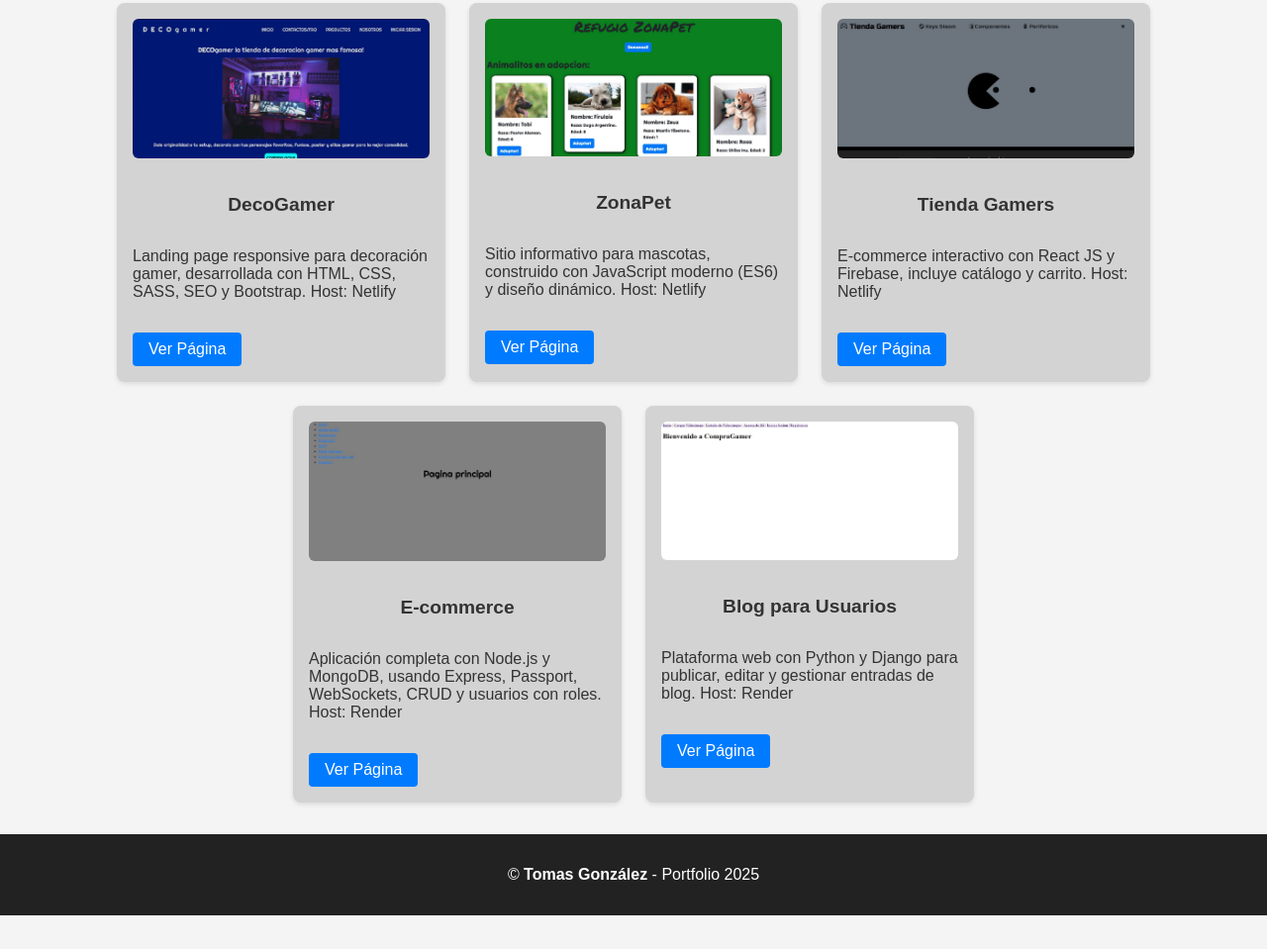
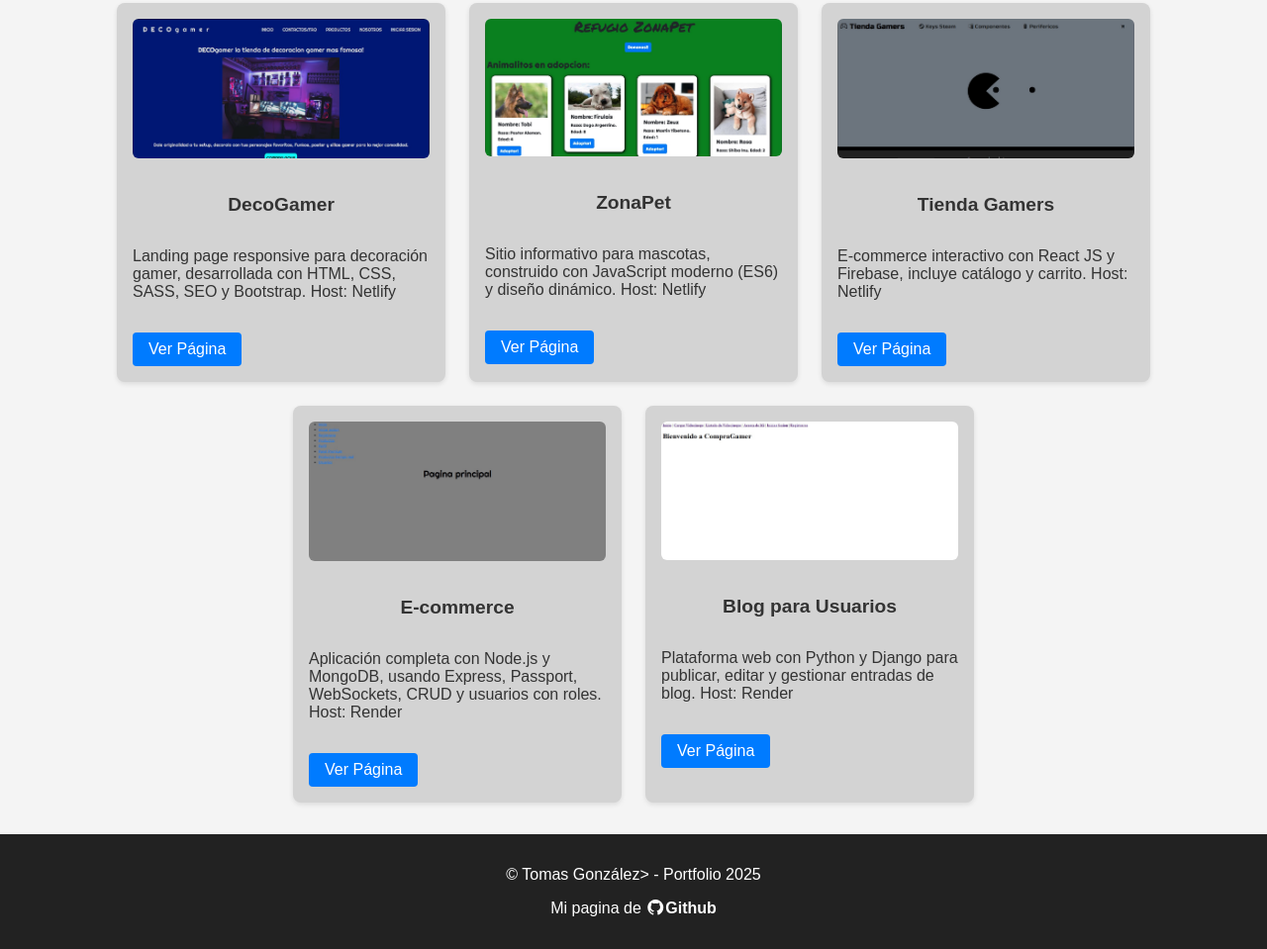
Before and after one commit to TomasGon1/Portfolio, a plain HTML site: page index.html in a window 1280 px wide. Shown: the part 647-1606 px from the top of the page at 99% size. Before the commit the page ends 1572 px from the top, so only its background shows below. Drawn offline with Linux system fonts and the light colour scheme; a web font is replaced by a local one.

Commit message:
portfolio

```diff
--- a/index.html
+++ b/index.html
@@ -12,6 +12,7 @@
       href="https://fonts.googleapis.com/css2?family=Special+Gothic:wght@400..700&display=swap"
       rel="stylesheet"
     />
+    <link rel="stylesheet" href="https://cdnjs.cloudflare.com/ajax/libs/font-awesome/7.0.1/css/all.min.css">
   </head>
   <body>
     <header>
@@ -60,7 +61,8 @@
     </section>
 
     <footer>
-      <p>© <a href="https://github.com/TomasGon1?tab=repositories"><b>Tomas González</b></a> - Portfolio 2025</p>
+      <p>© Tomas González> - Portfolio 2025</p>
+      <p>Mi pagina de <a href="https://github.com/TomasGon1?tab=repositories"><i class="fa-brands fa-github"></i><b>Github</b></a></p>
     </footer>
 
     <!-- Script -->
```
